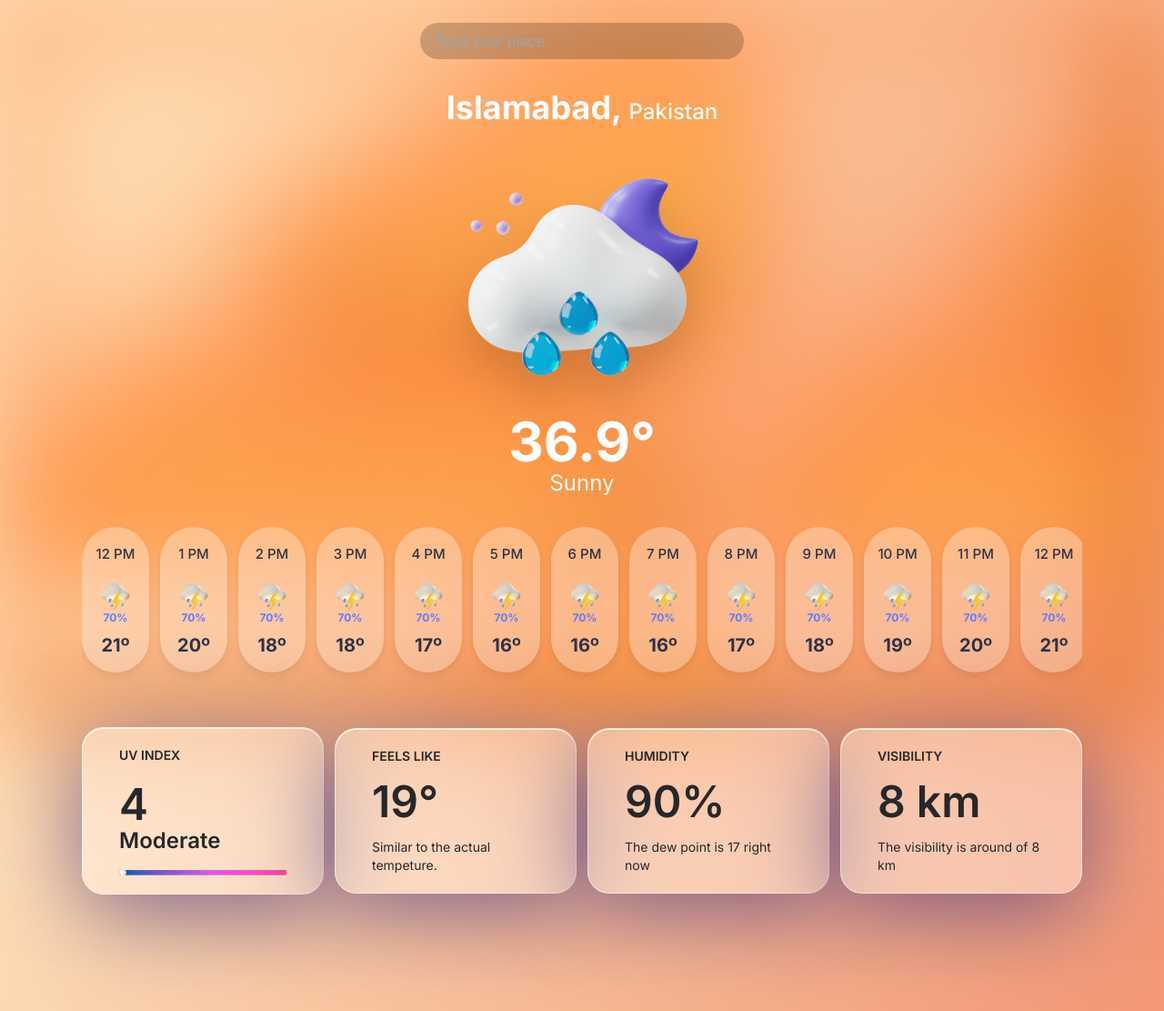
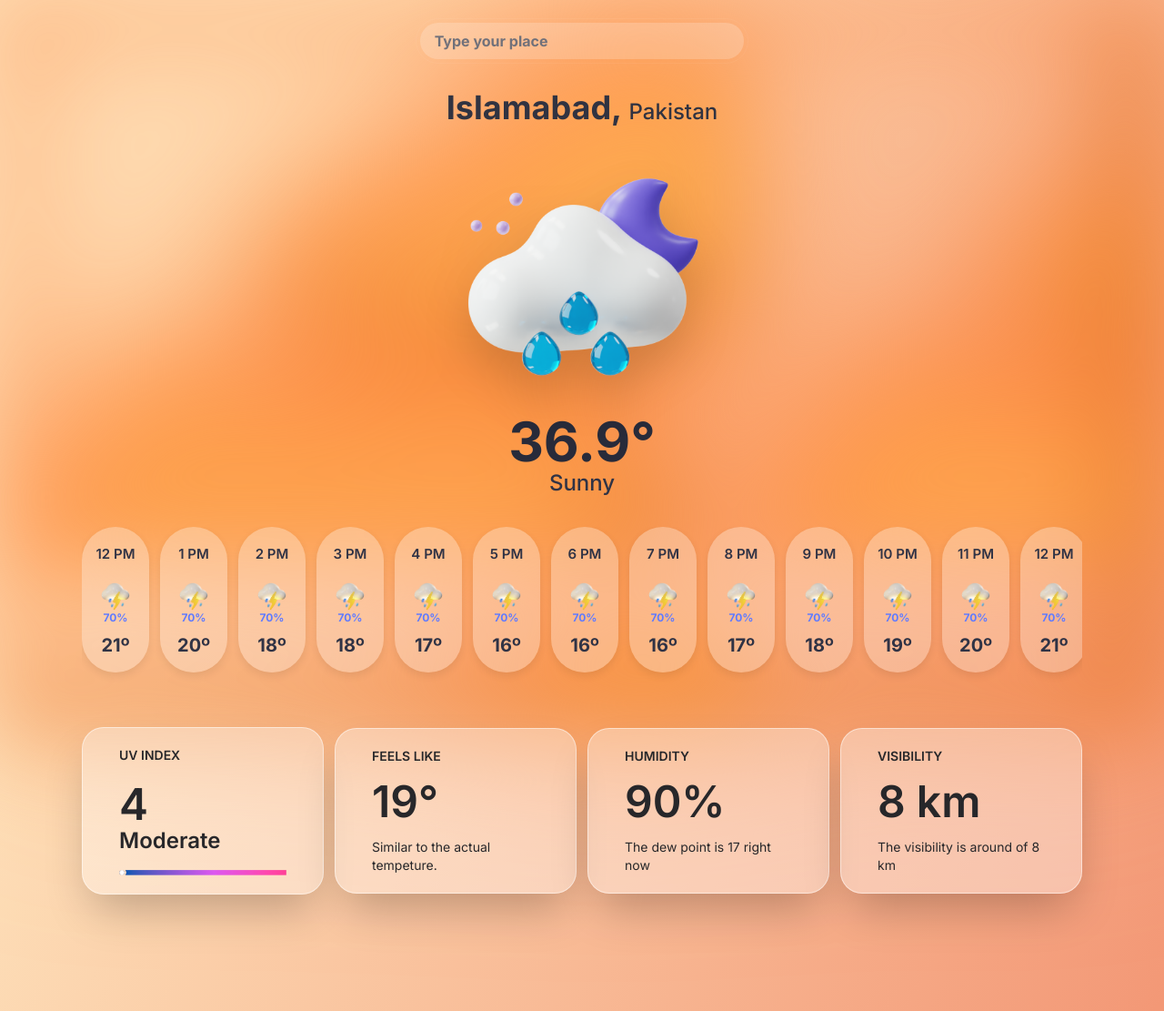
Before and after one commit to francoogilli/weather, a React (Vite) app: page / in a window 1280 px wide. Shown: the whole page at 91% size. Built offline with nearby package versions, Linux system fonts and the light colour scheme.

Commit message:
The font color was changed to dark color

```diff
--- a/src/components/DataMain.jsx
+++ b/src/components/DataMain.jsx
@@ -5,7 +5,7 @@ import bar from '../assets/bar.png';
 const DataMain = () => {
   return (
     <SectionContainer className={'py-10 pb-32 text-center grid grid-cols-2 md:grid-cols-2 lg:grid-cols-4 gap-3 font-semibold text-3xl sm:text-4xl text-white items-center justify-center'}>
-      <div  className='flex flex-col gap-y-4 bg-[#ffffff5c] items-start border border-[#ffffff80] shade rounded-3xl px-5 sm:px-10 py-5 '>
+      <div  className='flex flex-col gap-y-4 bg-[#ffffff5c] items-start border border-[#ffffff80] shadow-2xl rounded-3xl px-5 sm:px-10 py-5 '>
         <p className='text-sm text-zinc-800'>UV INDEX</p>
         <div>
         <p className='text-zinc-800 text-4xl sm:text-5xl pt-1 text-left'>4</p>
@@ -14,19 +14,19 @@ const DataMain = () => {
         <img src={bar} alt="" />
       </div>
 
-      <div  className='flex flex-col gap-y-4 bg-[#ffffff5c] items-start border border-[#ffffff80] shade rounded-3xl px-5 sm:px-10 py-5 '>
+      <div  className='flex flex-col gap-y-4 bg-[#ffffff5c] items-start border border-[#ffffff80] shadow-2xl rounded-3xl px-5 sm:px-10 py-5 '>
         <p className='text-sm text-zinc-800'>FEELS LIKE</p>
-        <p className='text-zinc-800 text-4xl sm:text-5xl'>19°</p>
+        <p className='text-zinc-800 text-4xl sm:text-5xl '>19°</p>
         <p className='text-sm font-normal text-zinc-800 text-left'>Similar to the actual tempeture.</p>
       </div>
 
-      <div  className='flex flex-col gap-y-4 bg-[#ffffff5c] items-start border border-[#ffffff80] shade rounded-3xl px-5 sm:px-10 py-5 '>
+      <div  className='flex flex-col gap-y-4 bg-[#ffffff5c] items-start border border-[#ffffff80] shadow-2xl rounded-3xl px-5 sm:px-10 py-5 '>
         <p className='text-sm text-zinc-800'>HUMIDITY</p>
         <p className='text-zinc-800 text-4xl sm:text-5xl'>90%</p>
         <p className='text-sm font-normal text-zinc-800 text-left'>The dew point is 17 right now</p>
       </div>
 
-      <div  className='flex flex-col gap-y-4 bg-[#ffffff5c] items-start border border-[#ffffff80] shade rounded-3xl px-5 sm:px-10 py-5 '>
+      <div  className='flex flex-col gap-y-4 bg-[#ffffff5c] items-start border border-[#ffffff80] shadow-2xl rounded-3xl px-5 sm:px-10 py-5 '>
         <p className='text-sm text-zinc-800'>VISIBILITY</p>
         <p className='text-zinc-800 text-4xl sm:text-5xl'>8 km</p>
         <p className='text-sm font-normal text-zinc-800 text-left'>The visibility is around of 8 km</p>
--- a/src/components/Forecast.jsx
+++ b/src/components/Forecast.jsx
@@ -142,7 +142,7 @@ const Forecast = () => {
                 className="flex flex-col justify-center text-lg font-medium items-center  bg-[#FFFFFF4D] hover:bg-[#FFFFFFB2] cursor-pointer rounded-full gap-y-2 py-2"
                 key={index}
               >
-                <p className="pt-2 text-[15px] text-[#303345]">{hour.hour}</p>
+                <p className="pt-2 text-[15px] font-semibold text-[#303345]">{hour.hour}</p>
                 <div className="flex flex-col items-center">
 
                     <img className="pt-2" src={rayo} width={32} alt="" />
--- a/src/components/Search.jsx
+++ b/src/components/Search.jsx
@@ -22,19 +22,19 @@ const Search = () => {
   };
 
   return (
-    <SectionContainer id="search" className={' mt-5'}>
+    <SectionContainer id="search" className={'mt-5'}>
       <form className="flex justify-center ">
-        <div className="flex relative p-1 border border-white/5 rounded-full w-3/4 sm:w-1/3">
+        <div className="flex  relative p-1 border border-white/5 rounded-full w-full sm:w-1/3">
           <input
-            className='flex-1 p-2 pl-4 bg-black/20 text-white rounded-full w-full'
+            className='flex-1 p-2 pl-4 bg-white/20 focus:outline-none placeholder:text-zinc-500 text-zinc-700 font-bold  rounded-full w-full'
             placeholder='Type your place'
             value={searchTerm}
             onChange={handleInputChange}
           />
           {suggestions.length > 0 && (
-            <ul className="absolute z-10 left-0 right-0 mt-[3.3rem] p-1 bg-zinc-900 border rounded-3xl border-zinc-800  shadow-3xl">
+            <ul className="absolute z-10 left-0 right-0 mt-[3.3rem] p-1 backdrop-blur-xl border rounded-3xl border-white/30  shadow-3xl">
               {suggestions.map(city => (
-                <li key={city.id} className="p-3 text-base  font-medium text-white cursor-pointer hover:bg-[#1e1e21]  rounded-xl">
+                <li key={city.id} className="p-3 text-base  font-medium text-white cursor-pointer hover:bg-white/10  rounded-[19px]">
                   {city.name}, {city.country}
                 </li>
               ))}
--- a/src/components/Temp.jsx
+++ b/src/components/Temp.jsx
@@ -4,10 +4,10 @@ import SectionContainer from "./SectionContainer";
 const Temp = () => {
     return (
         <SectionContainer className="flex flex-col pt-7 items-center text-white ">
-            <p className="text-3xl sm:text-4xl font-bold pb-14">Islamabad, <span className="text-2xl font-medium">Pakistan</span></p>
+            <p className="text-[#313341] text-3xl sm:text-4xl font-bold pb-14">Islamabad, <span className="text-2xl font-medium">Pakistan</span></p>
             <img src={weather} width={260} className="drop-shadow-2xl"  alt="" />
-            <p className="text-6xl font-bold">36.9°</p>
-            <p className="text-xl sm:text-2xl">Sunny</p>
+            <p className="text-[#282b3a] text-6xl font-bold">36.9°</p>
+            <p className="text-[#303345] font-medium text-xl sm:text-2xl">Sunny</p>
         </SectionContainer>
     );
 };
```
Also changed, not shown: src/App.css (line endings or trailing spaces).
